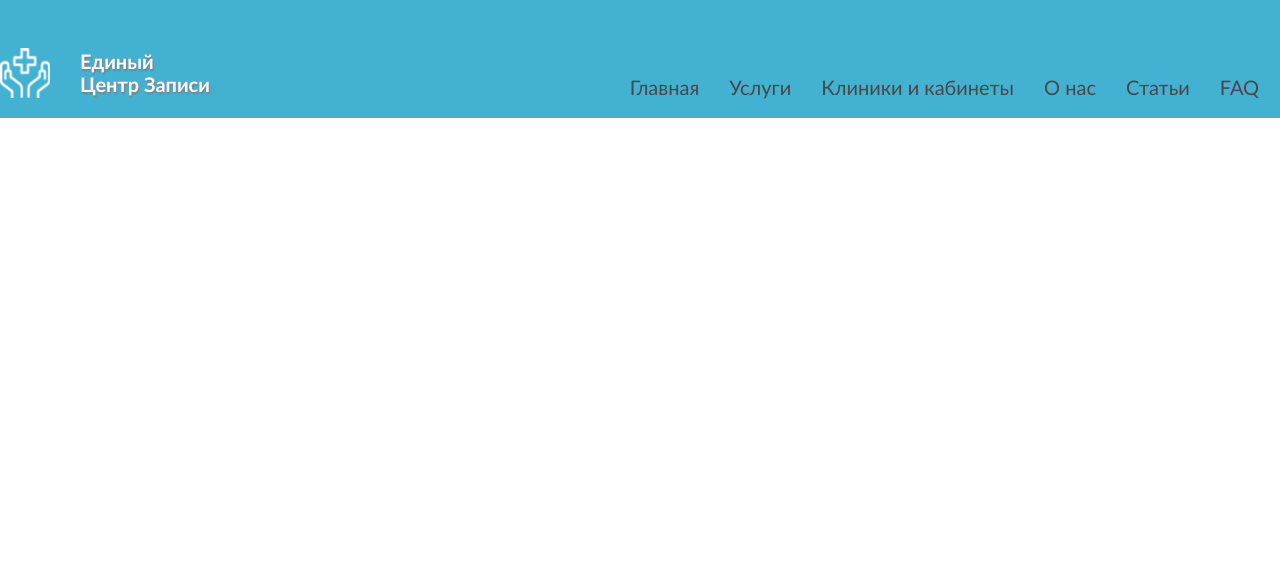
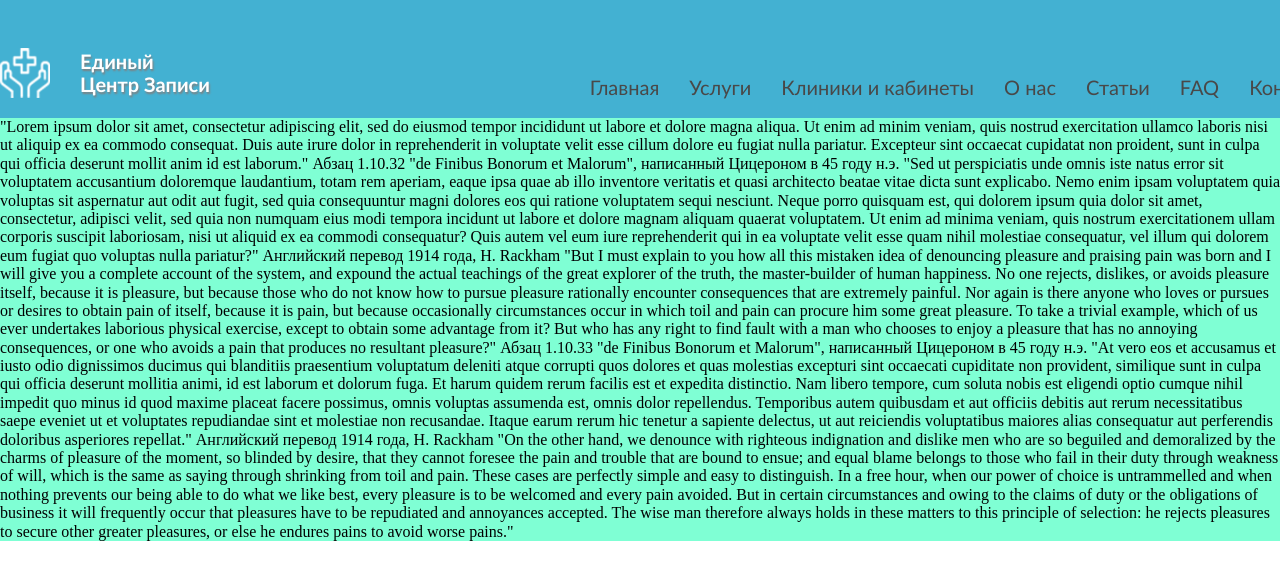
Before and after one commit to olga-forforce/forforce_qa, a website: page main.html in a window 1280 px wide. Shown: the top 580 px of the page. Drawn offline with nearby package versions, Linux system fonts and the light colour scheme.

Commit message:
'homework02.07'

```diff
--- a/main.html
+++ b/main.html
@@ -6,7 +6,7 @@
     <link rel="stylesheet" href="node_modules/normalize.css/normalize.css">
     <link rel="stylesheet" href="style.css">
 <body>
-<header class="header_main">
+<header class="header_main clearfix">
     <div class="container">
         <a class="logo" href="main.html">
             <img id="logo_img" src="image/Logo.png" alt="Logo" title="CenterHealthy">
@@ -32,6 +32,19 @@
     </div>
 
 </header>
+<main style="background-color: aquamarine">"Lorem ipsum dolor sit amet, consectetur adipiscing elit, sed do eiusmod tempor incididunt ut labore et dolore magna aliqua. Ut enim ad minim veniam, quis nostrud exercitation ullamco laboris nisi ut aliquip ex ea commodo consequat. Duis aute irure dolor in reprehenderit in voluptate velit esse cillum dolore eu fugiat nulla pariatur. Excepteur sint occaecat cupidatat non proident, sunt in culpa qui officia deserunt mollit anim id est laborum."
+
+    Абзац 1.10.32 "de Finibus Bonorum et Malorum", написанный Цицероном в 45 году н.э.
+    "Sed ut perspiciatis unde omnis iste natus error sit voluptatem accusantium doloremque laudantium, totam rem aperiam, eaque ipsa quae ab illo inventore veritatis et quasi architecto beatae vitae dicta sunt explicabo. Nemo enim ipsam voluptatem quia voluptas sit aspernatur aut odit aut fugit, sed quia consequuntur magni dolores eos qui ratione voluptatem sequi nesciunt. Neque porro quisquam est, qui dolorem ipsum quia dolor sit amet, consectetur, adipisci velit, sed quia non numquam eius modi tempora incidunt ut labore et dolore magnam aliquam quaerat voluptatem. Ut enim ad minima veniam, quis nostrum exercitationem ullam corporis suscipit laboriosam, nisi ut aliquid ex ea commodi consequatur? Quis autem vel eum iure reprehenderit qui in ea voluptate velit esse quam nihil molestiae consequatur, vel illum qui dolorem eum fugiat quo voluptas nulla pariatur?"
+
+    Английский перевод 1914 года, H. Rackham
+    "But I must explain to you how all this mistaken idea of denouncing pleasure and praising pain was born and I will give you a complete account of the system, and expound the actual teachings of the great explorer of the truth, the master-builder of human happiness. No one rejects, dislikes, or avoids pleasure itself, because it is pleasure, but because those who do not know how to pursue pleasure rationally encounter consequences that are extremely painful. Nor again is there anyone who loves or pursues or desires to obtain pain of itself, because it is pain, but because occasionally circumstances occur in which toil and pain can procure him some great pleasure. To take a trivial example, which of us ever undertakes laborious physical exercise, except to obtain some advantage from it? But who has any right to find fault with a man who chooses to enjoy a pleasure that has no annoying consequences, or one who avoids a pain that produces no resultant pleasure?"
+
+    Абзац 1.10.33 "de Finibus Bonorum et Malorum", написанный Цицероном в 45 году н.э.
+    "At vero eos et accusamus et iusto odio dignissimos ducimus qui blanditiis praesentium voluptatum deleniti atque corrupti quos dolores et quas molestias excepturi sint occaecati cupiditate non provident, similique sunt in culpa qui officia deserunt mollitia animi, id est laborum et dolorum fuga. Et harum quidem rerum facilis est et expedita distinctio. Nam libero tempore, cum soluta nobis est eligendi optio cumque nihil impedit quo minus id quod maxime placeat facere possimus, omnis voluptas assumenda est, omnis dolor repellendus. Temporibus autem quibusdam et aut officiis debitis aut rerum necessitatibus saepe eveniet ut et voluptates repudiandae sint et molestiae non recusandae. Itaque earum rerum hic tenetur a sapiente delectus, ut aut reiciendis voluptatibus maiores alias consequatur aut perferendis doloribus asperiores repellat."
+
+    Английский перевод 1914 года, H. Rackham
+    "On the other hand, we denounce with righteous indignation and dislike men who are so beguiled and demoralized by the charms of pleasure of the moment, so blinded by desire, that they cannot foresee the pain and trouble that are bound to ensue; and equal blame belongs to those who fail in their duty through weakness of will, which is the same as saying through shrinking from toil and pain. These cases are perfectly simple and easy to distinguish. In a free hour, when our power of choice is untrammelled and when nothing prevents our being able to do what we like best, every pleasure is to be welcomed and every pain avoided. But in certain circumstances and owing to the claims of duty or the obligations of business it will frequently occur that pleasures have to be repudiated and annoyances accepted. The wise man therefore always holds in these matters to this principle of selection: he rejects pleasures to secure other greater pleasures, or else he endures pains to avoid worse pains."</main>
 </body>
 </head>
 </html>
--- a/style.css
+++ b/style.css
@@ -1,3 +1,11 @@
+*{
+    box-sizing: border-box;
+}
+.clearfix::after{
+    display: block;
+    content: "";
+    clear: both;
+}
 .header_main{
     background-color: #43b1d2;
     width: 100%;
@@ -15,6 +23,7 @@
 .navigation{
     display: flex;
     list-style-type: none; /* Убираем маркеры */
+    padding: 0;
 }
 a {
     text-decoration: none; /* Отменяем подчеркивание у ссылки */
```
